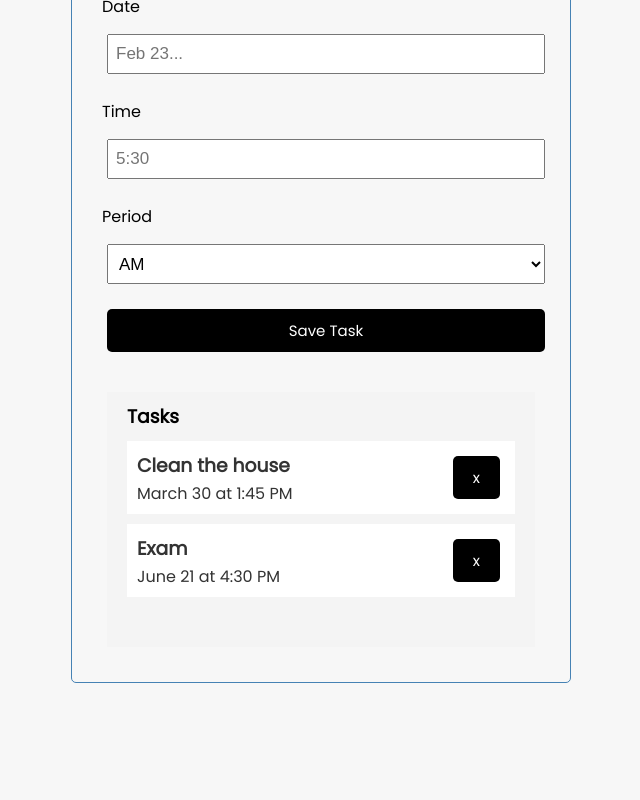
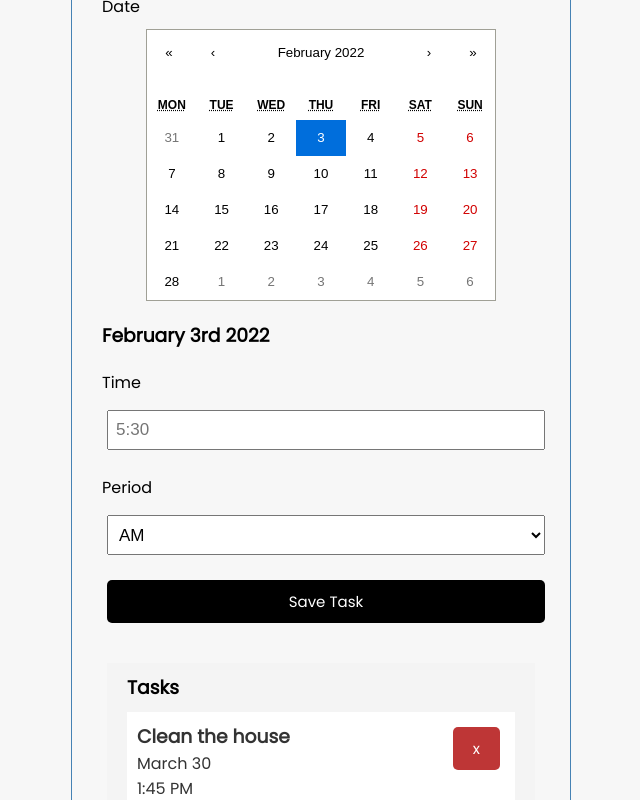
Before and after one commit to geoffhui/task-tracker, a React (Create React App) app: page / in a window 1280 px wide. Shown: the part 240-1040 px from the top of the page, without its empty margins (319-959 px from the left). Before the commit the page ends 953 px from the top, so only its background shows below. Built offline with nearby package versions, Linux system fonts and the light colour scheme; data requests are answered from the project's data file; the HTML template or start-up script is replaced by a standard one.

Commit message:
added calendar

```diff
--- a/db.json
+++ b/db.json
@@ -13,6 +13,27 @@
       "time": "4:30",
       "period": "PM",
       "id": "F7yd2IQ"
+    },
+    {
+      "text": "Walk the dog",
+      "date": "Feb 6",
+      "time": "9:00",
+      "period": "AM",
+      "id": "WUdvGhn"
+    },
+    {
+      "text": "math test",
+      "date": "February 16th 2022",
+      "time": "7:00",
+      "period": "AM",
+      "id": "vXojsEo"
+    },
+    {
+      "text": "cnasoicncna soicncnaso icncnasoicnc nasoicn",
+      "date": "February 3rd 2022",
+      "time": "2:00",
+      "period": "AM",
+      "id": "xZGTJn2"
     }
   ]
 }
--- a/package.json
+++ b/package.json
@@ -7,8 +7,11 @@
     "@testing-library/react": "^12.1.2",
     "@testing-library/user-event": "^13.5.0",
     "json-server": "^0.17.0",
+    "moment": "^2.29.1",
     "react": "^17.0.2",
+    "react-calendar": "^3.6.0",
     "react-dom": "^17.0.2",
+    "react-moment": "^1.1.1",
     "react-scripts": "^3.0.1",
     "web-vitals": "^2.1.4"
   },
--- a/src/AddTask.js
+++ b/src/AddTask.js
@@ -1,21 +1,24 @@
 import React, { useState } from 'react';
-
+import Calendar from 'react-calendar';
+import 'react-calendar/dist/Calendar.css'
+import moment from 'moment'
 
 const AddTask = ({ onAdd }) => {
    const [task, setTask] = useState('')
-   const [date, setDate] = useState('')
+   const [dateState, setDateState] = useState(new Date())
    const [time, setTime] = useState('')
    const [period, setPeriod] = useState('AM')
+
+   const changeDate = (e) => {
+      setDateState(e)
+      console.log(e)
+   }
 
    const onSubmit = (e) => {
       e.preventDefault()
 
       if (!task) {
          alert('Please add a task.')
-         return
-      }
-      if (!date) {
-         alert('Please add a date.')
          return
       }
       if (!time) {
@@ -30,21 +33,21 @@ const AddTask = ({ onAdd }) => {
       if (time.includes(":") === false) {
          onAdd({
             text: task,
-            date: date[0].toUpperCase() + date.substring(1),
+            date: moment(dateState).format('MMMM Do YYYY'),
             time: time + ":00",
             period: period
          })
       } else {
          onAdd({
             text: task,
-            date: date[0].toUpperCase() + date.substring(1),
+            date: moment(dateState).format('MMMM Do YYYY'),
             time: time,
             period: period
          })
       }
 
       setTask('')
-      setDate('')
+      setDateState(new Date())
       setTime('')
       setPeriod('AM')
    }
@@ -61,9 +64,8 @@ const AddTask = ({ onAdd }) => {
 
             <div className='form-control'>
                <label htmlFor='text'>Date</label>
-               <input type='text' value={ date }
-               onChange={e => setDate(e.target.value)}
-               placeholder="Feb 23..." />
+               <Calendar value={ dateState } onChange={ changeDate } className="react-calendar" />
+               <h3 className='calendar-date'>{moment(dateState).format('MMMM Do YYYY')}</h3>
             </div>
 
             <div className='form-control'>
--- a/src/App.css
+++ b/src/App.css
@@ -75,15 +75,33 @@ body {
    color: #333;
    display: flex;
    justify-content: space-between;
-   position: relative;
    padding: 10px;
    margin: 10px 0;
 }
 
 .list p {
-   position: absolute;
    top: 40px;
-   display: inline-block;
+   display: block;
+}
+
+.list .task-item {
+   width: 80%;
+   display: block;
+   float: left;
+}
+
+.list .task-action {
+   width: 20%;
+   display: block;
+   float: right;
+   text-align: right;
+   position: relative;
+}
+
+.list .task-action .btn {
+   float: right;
+   display: block;
+   background-color: rgb(190, 54, 54);
 }
 
 .task {
@@ -130,3 +148,11 @@ label {
    padding: 3px 7px;
    font-size: 17px;
 }
+
+.calendar-date {
+   margin-top: 20px;
+}
+
+.react-calendar {
+   margin: auto;
+}
--- a/src/Tasks.js
+++ b/src/Tasks.js
@@ -3,9 +3,14 @@ import React from "react";
 const Tasks = ({ tasks, onDelete }) => {
    return (
       <li>
-         <h3>{ tasks.text }</h3>
-         <p>{ tasks.date } at { tasks.time } { tasks.period }</p>
-         <button className='btn' onClick={ () => onDelete(tasks.id) }>x</button>
+         <div className="task-item">
+            <h3>{ tasks.text }</h3>
+            <p>{ tasks.date } </p>
+            <p>{ tasks.time } { tasks.period }</p>
+         </div>
+         <div className="task-action">
+            <button className='btn' onClick={ () => onDelete(tasks.id) }>x</button>
+         </div>
       </li>
    );
 }
```
Also changed, not shown: 1 other file (tests, documents, lock files or other folders).
